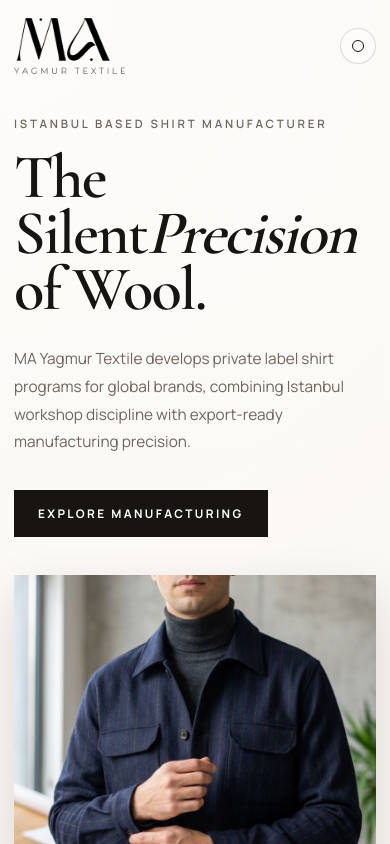
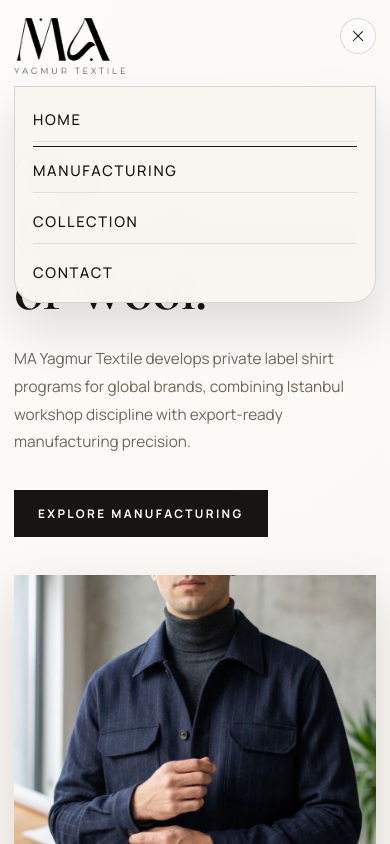
Before and after one commit to ilkertstn/yagmurtextile, a Next.js app: page / in a window 390 px wide. Both pictures are taken after a click on the button "Toggle navigation menu". Shown: the top 844 px of the page. Built offline with nearby package versions, Linux system fonts and the light colour scheme.

Commit message:
Fix responsive header navigation layout

```diff
--- a/app/globals.css
+++ b/app/globals.css
@@ -93,9 +93,9 @@ textarea {
 }
 
 .site-header {
-  display: flex;
+  display: grid;
+  grid-template-columns: minmax(0, 1fr) auto minmax(0, 1fr);
   align-items: center;
-  justify-content: space-between;
   padding: 28px 0 18px;
   gap: 24px;
 }
@@ -103,6 +103,7 @@ textarea {
 .brand {
   display: inline-flex;
   align-items: center;
+  justify-self: start;
 }
 
 .brand img {
@@ -119,6 +120,7 @@ textarea {
   font-weight: 500;
   letter-spacing: 0.2em;
   text-transform: uppercase;
+  justify-self: center;
 }
 
 .site-nav a,
@@ -158,15 +160,35 @@ textarea {
   border: 1px solid var(--line);
   border-radius: 999px;
   background: rgba(255, 255, 255, 0.45);
-  display: grid;
-  place-items: center;
+  display: none;
+  align-items: center;
+  justify-content: center;
+  gap: 3px;
+  flex-direction: column;
+  padding: 0;
+  cursor: pointer;
+  justify-self: end;
 }
 
 .nav-button span {
-  width: 12px;
-  height: 12px;
-  border: 1.4px solid var(--ink);
+  display: block;
+  width: 14px;
+  height: 1.4px;
+  background: var(--ink);
   border-radius: 999px;
+  transition: transform 180ms ease, opacity 180ms ease;
+}
+
+.nav-button.is-open span:nth-child(1) {
+  transform: translateY(4.4px) rotate(45deg);
+}
+
+.nav-button.is-open span:nth-child(2) {
+  opacity: 0;
+}
+
+.nav-button.is-open span:nth-child(3) {
+  transform: translateY(-4.4px) rotate(-45deg);
 }
 
 .hero {
@@ -1731,8 +1753,57 @@ textarea {
 }
 
 @media (max-width: 980px) {
+  .site-header {
+    position: relative;
+    display: flex;
+    align-items: flex-start;
+    justify-content: space-between;
+    min-height: 86px;
+    padding-right: 56px;
+  }
+
   .site-nav {
     display: none;
+    position: absolute;
+    top: calc(100% - 2px);
+    left: 0;
+    right: 0;
+    z-index: 20;
+    width: 100%;
+    padding: 26px 24px 24px;
+    background: rgba(249, 246, 241, 0.98);
+    border: 1px solid var(--line);
+    flex-direction: column;
+    align-items: flex-start;
+    gap: 18px;
+    letter-spacing: 0.14em;
+    box-shadow: 0 26px 48px rgba(15, 16, 20, 0.12);
+    backdrop-filter: blur(12px);
+    border-radius: 0 0 24px 24px;
+  }
+
+  .site-nav.is-open {
+    display: flex;
+  }
+
+  .site-nav a {
+    display: block;
+    width: 100%;
+    padding-bottom: 12px;
+    font-size: 0.92rem;
+    border-bottom: 1px solid rgba(23, 20, 18, 0.1);
+  }
+
+  .site-nav a:last-child {
+    padding-bottom: 0;
+    border-bottom: 0;
+  }
+
+  .nav-button {
+    display: flex;
+    position: absolute;
+    top: 28px;
+    right: 0;
   }
 
   .hero,
@@ -1952,6 +2023,16 @@ textarea {
 
   .site-header {
     padding-top: 18px;
+    padding-right: 48px;
+  }
+
+  .site-nav {
+    top: calc(100% - 6px);
+    padding: 22px 18px 20px;
+  }
+
+  .nav-button {
+    top: 18px;
   }
 
   .hero {
--- a/components/site-header.jsx
+++ b/components/site-header.jsx
@@ -2,6 +2,7 @@
 
 import Link from "next/link";
 import { usePathname } from "next/navigation";
+import { useEffect, useState } from "react";
 
 const navItems = [
   { href: "/", label: "Home" },
@@ -12,6 +13,11 @@ const navItems = [
 
 export default function SiteHeader() {
   const pathname = usePathname();
+  const [isMenuOpen, setIsMenuOpen] = useState(false);
+
+  useEffect(() => {
+    setIsMenuOpen(false);
+  }, [pathname]);
 
   return (
     <header className="site-header">
@@ -19,7 +25,11 @@ export default function SiteHeader() {
         <img src="/assets/logo-cropped.png" alt="MA Yagmur Textile" />
       </Link>
 
-      <nav className="site-nav" aria-label="Main menu">
+      <nav
+        className={`site-nav ${isMenuOpen ? "is-open" : ""}`}
+        aria-label="Main menu"
+        id="site-menu"
+      >
         {navItems.map((item) => {
           const isActive =
             item.href === "/" ? pathname === "/" : pathname.startsWith(item.href);
@@ -36,7 +46,16 @@ export default function SiteHeader() {
         })}
       </nav>
 
-      <button className="nav-button" type="button" aria-label="Account">
+      <button
+        className={`nav-button ${isMenuOpen ? "is-open" : ""}`}
+        type="button"
+        aria-label="Toggle navigation menu"
+        aria-expanded={isMenuOpen}
+        aria-controls="site-menu"
+        onClick={() => setIsMenuOpen((open) => !open)}
+      >
+        <span></span>
+        <span></span>
         <span></span>
       </button>
     </header>
```
